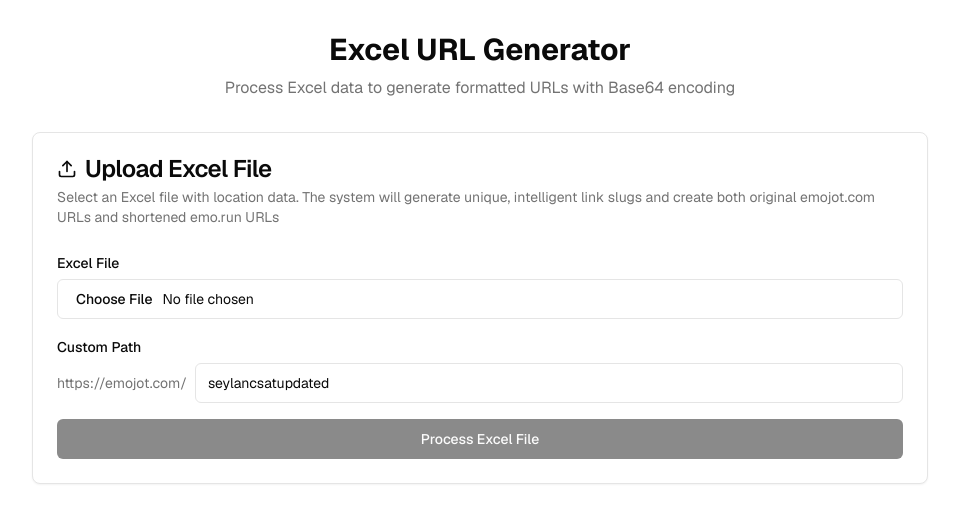
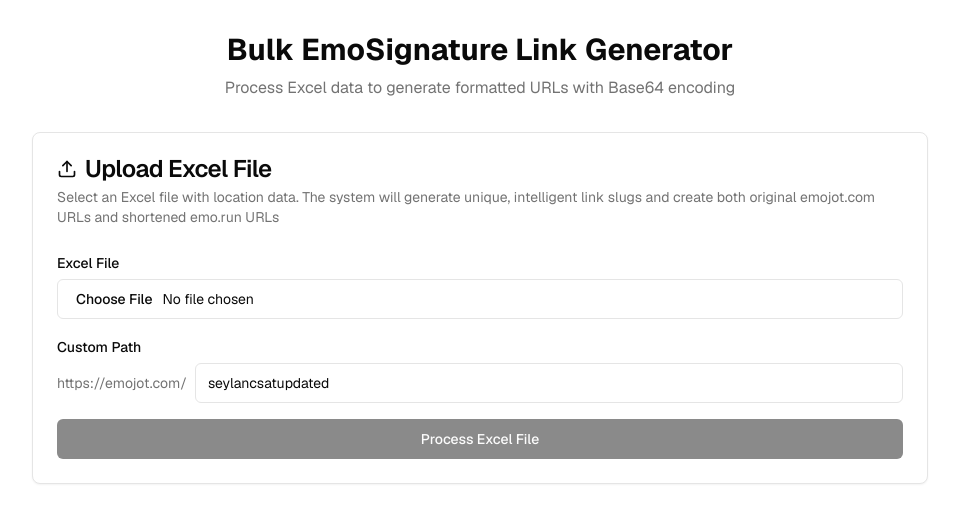
Before and after one commit to lankeshhalangoda/emosignature-link-generator, a Next.js app: page / in a window 1280 px wide. Shown: the top 522 px of the page, without its empty margins (160-1119 px from the left). Built offline with nearby package versions, Linux system fonts and the light colour scheme.

Commit message:
Update header title to reflect the purpose of the application as Bulk EmoSignature Link Generator

```diff
--- a/app/page.tsx
+++ b/app/page.tsx
@@ -6,7 +6,7 @@ export default function Home() {
       <div className="container mx-auto py-8 px-4">
         <div className="max-w-4xl mx-auto">
           <div className="text-center mb-8">
-            <h1 className="text-3xl font-bold text-foreground mb-2">Excel URL Generator</h1>
+            <h1 className="text-3xl font-bold text-foreground mb-2">Bulk EmoSignature Link Generator</h1>
             <p className="text-muted-foreground">Process Excel data to generate formatted URLs with Base64 encoding</p>
           </div>
           <ExcelProcessor />
--- a/components/excel-processor.tsx
+++ b/components/excel-processor.tsx
@@ -483,9 +483,9 @@ export function ExcelProcessor() {
                 </div>
 
                 <div className="p-4 border rounded-lg">
-                  <h3 className="font-semibold mb-2">Download and Upload in Short URL</h3>
+                  <h3 className="font-semibold mb-2">Download and Upload in Short.oiL</h3>
                   <p className="text-sm text-muted-foreground mb-3">
-                    CSV with Original URL and Link slug columns for short URL management
+                    CSV with Original URL and Link slug columns for short.io
                   </p>
                   <Button onClick={() => handleDownload("shortio")} variant="secondary" className="w-full">
                     <FileSpreadsheet className="h-4 w-4 mr-2" />
```
